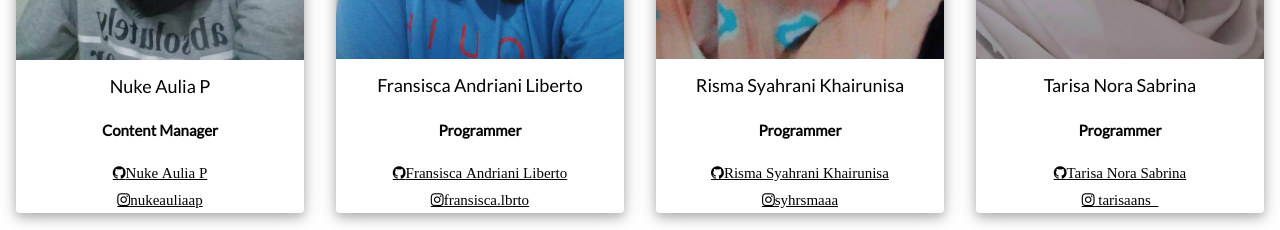
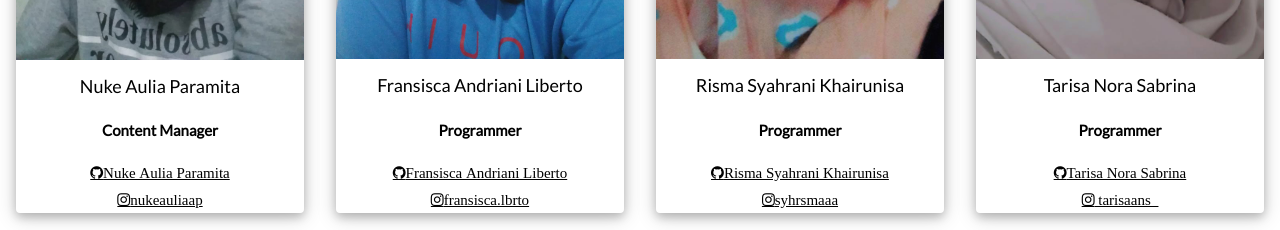
Before and after one commit to SMAKBO/2020-wabah-xi-8-mers, a plain HTML site: page about us.html in a window 1280 px wide. Shown: the part 1579-1809 px from the top of the page. Drawn offline with nearby package versions, Linux system fonts and the light colour scheme.

Commit message:
Update about us.html

```diff
--- a/about us.html
+++ b/about us.html
@@ -152,9 +152,9 @@ body, html {
     <div class="w3-card-4 w3-margin w3-round w3-hover-light-grey w3-center">
       <img src="Images/nuke.jpeg" style="width:100%">
         <div class="w3-container">
-          <h5>Nuke Aulia P</h5>
+          <h5>Nuke Aulia Paramita</h5>
           <p><b>Content Manager</b></p>
-           <a href="https://nukeaulia.github.io/" class="fa fa-github w3-hover-opacity">Nuke Aulia P</a> <br>
+           <a href="https://nukeaulia.github.io/" class="fa fa-github w3-hover-opacity">Nuke Aulia Paramita</a> <br>
                <a href="https://www.instagram.com/nukeauliaap/" class=" fa fa-instagram card-footer-item">nukeauliaap</a>
         </div>
     </div>
```
